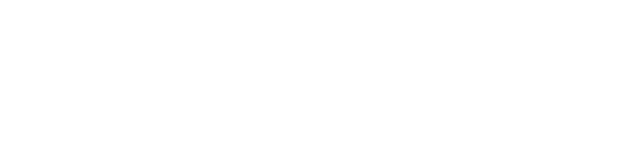
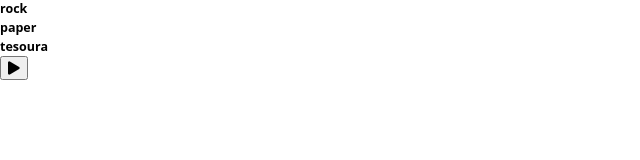
Before and after one commit to theandersonfonseca/Rock-Paper-Scissors, a website built with webpack: page src/index.html in a window 1280 px wide. Shown: the whole page, without its empty margins (0-640 px from the left). Built offline with nearby package versions, Linux system fonts and the light colour scheme.

Commit message:
add home structure

```diff
--- a/src/index.html
+++ b/src/index.html
@@ -4,6 +4,8 @@
     <meta charset="UTF-8" />
     <meta name="viewport" content="width=device-width, initial-scale=1.0" />
     <title>Pedra Papel Tesoura</title>
+    <link rel="preconnect" href="https://fonts.gstatic.com">
+    <link href="https://fonts.googleapis.com/css2?family=Lobster&display=swap" rel="stylesheet">
     <link
       rel="stylesheet"
       href="https://pro.fontawesome.com/releases/v5.10.0/css/all.css"
@@ -12,5 +14,15 @@
     />
   </head>
   <body>
+    <div class="home" data-home>
+      <h1 class="home__title">
+        <span class="home__title--rock">rock</span>
+        <span class="home__title--paper">paper</span>
+        <span class="home__title--scissors">tesoura</span>
+      </h1>
+
+      <button class="home__play-btn"><i class="home__play-icon fas fa-play"></i></button>
+    </div>
+
   </body>
 </html>
```
